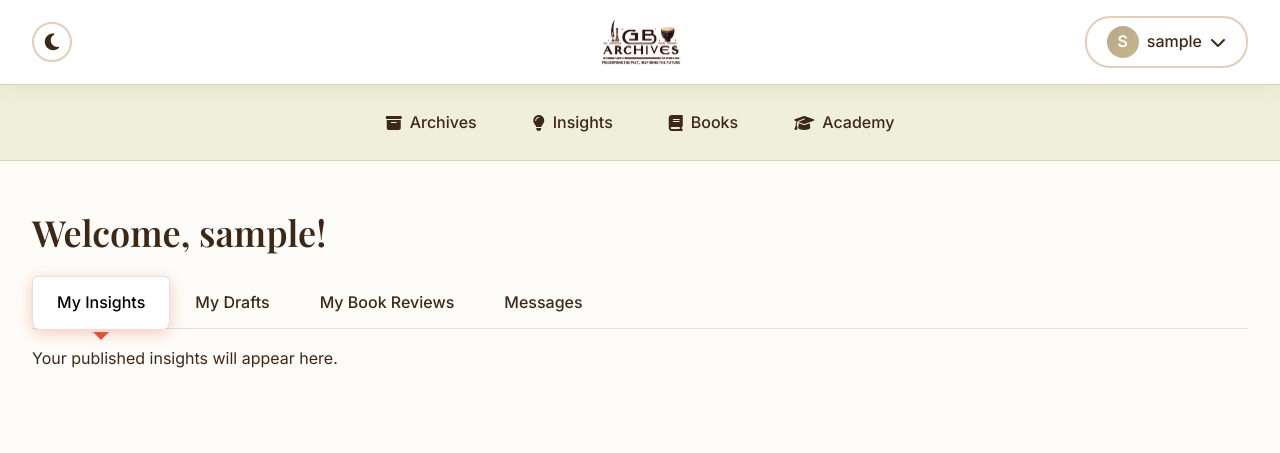
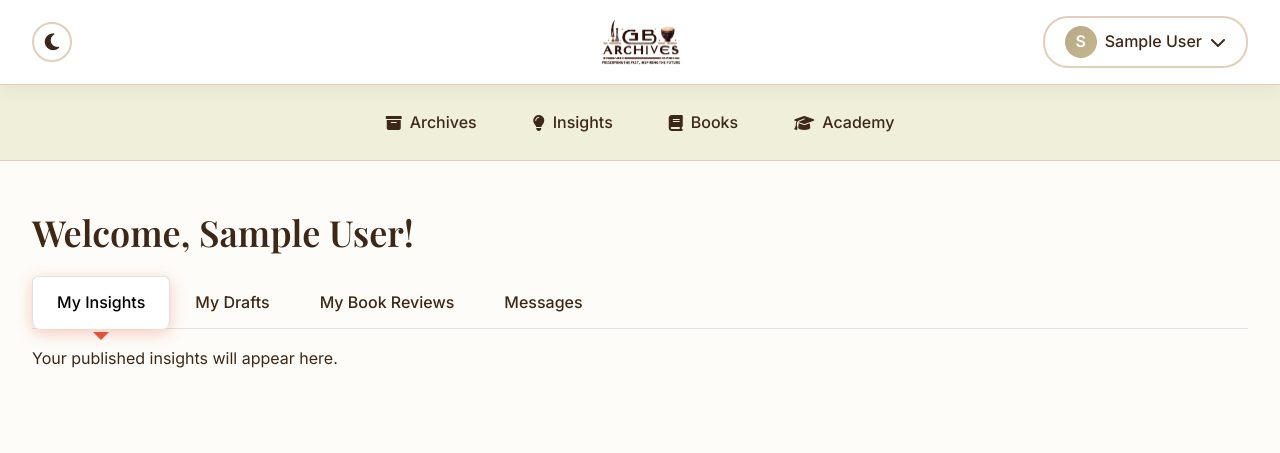
Before and after one commit to nwokikeonyeka/igbo-archives-platform, a Django app: page /profile/dashboard/ in a window 1280 px wide. Shown: the top 453 px of the page. Run offline with Django 5.2, Linux system fonts and the light colour scheme; the visitor is signed in with stand-in values (Sample User, id 1); some libraries are stand-ins or nearby versions.

Commit message:
Small fixes to phase 4

```diff
--- a/core/templates/base.html
+++ b/core/templates/base.html
@@ -45,8 +45,8 @@
             <div class="user-menu">
                 {% if user.is_authenticated %}
                     <button class="profile-button" id="profileButton">
-                        <div class="profile-icon">{{ user.username|slice:":1"|upper }}</div>
-                        <span class="d-none d-sm-inline">{{ user.username }}</span>
+                        <div class="profile-icon">{{ user.get_display_name|slice:":1"|upper }}</div>
+                        <span class="d-none d-sm-inline">{{ user.get_display_name }}</span>
                         <i class="fas fa-chevron-down"></i>
                     </button>
 
--- a/requirements.txt
+++ b/requirements.txt
@@ -83,3 +83,4 @@ psycopg2-binary>=2.9.9
 PyJWT
 python-dotenv>=1.0.0
 tweepy>=4.14.0
+django-meta
--- a/users/templates/users/compose.html
+++ b/users/templates/users/compose.html
@@ -3,7 +3,7 @@
 {% block title %}New Message{% endblock %}
 
 {% block content %}
-<h2>New Message to {{ recipient.username }}</h2>
+<h2>New Message to {{ recipient.get_display_name }}</h2>
 
 <form method="post">
     {% csrf_token %}
--- a/users/templates/users/dashboard.html
+++ b/users/templates/users/dashboard.html
@@ -3,7 +3,7 @@
 {% block title %}Dashboard - Igbo Archives{% endblock %}
 
 {% block content %}
-<h2>Welcome, {{ user.username }}!</h2>
+<h2>Welcome, {{ user.get_display_name }}!</h2>
 
 <ul class="nav nav-tabs" role="tablist">
     <li class="nav-item">
--- a/users/templates/users/profile.html
+++ b/users/templates/users/profile.html
@@ -1,13 +1,13 @@
 {% extends 'base.html' %}
 
-{% block title %}{{ profile_user.username }} - Profile{% endblock %}
+{% block title %}{{ profile_user.get_display_name }} - Profile{% endblock %}
 
 {% block content %}
 <div class="profile-header">
     {% if profile_user.profile_picture %}
-    <img src="{{ profile_user.profile_picture.url }}" alt="{{ profile_user.username }}" class="profile-avatar">
+    <img src="{{ profile_user.profile_picture.url }}" alt="{{ profile_user.get_display_name }}" class="profile-avatar">
     {% endif %}
-    <h2>{{ profile_user.full_name|default:profile_user.username }}</h2>
+    <h2>{{ profile_user.get_display_name }}</h2>
     <p class="text-muted">@{{ profile_user.username }}</p>
     {% if profile_user.bio %}
     <p>{{ profile_user.bio }}</p>
--- a/users/templates/users/thread.html
+++ b/users/templates/users/thread.html
@@ -8,7 +8,7 @@
 <div class="messages-container mb-4">
     {% for message in thread.messages.all %}
     <div class="message-bubble {% if message.sender == user %}text-end{% endif %}">
-        <strong>{{ message.sender.username }}</strong>
+        <strong>{{ message.sender.get_display_name }}</strong>
         <p>{{ message.content }}</p>
         <small class="text-muted">{{ message.created_at|date:"M d, Y g:i A" }}</small>
     </div>
```
